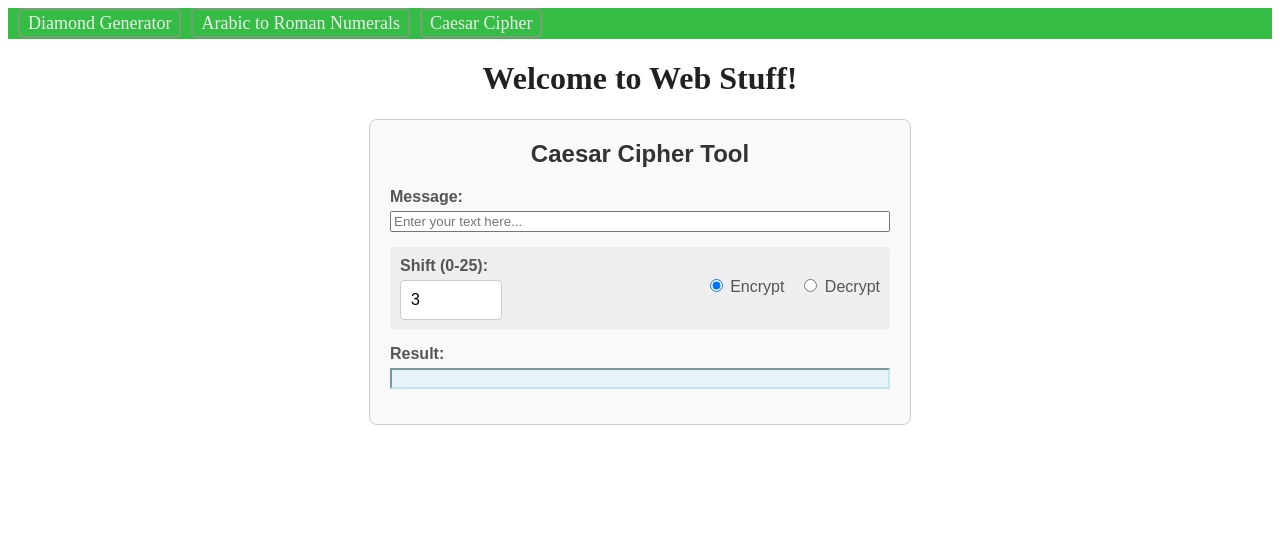
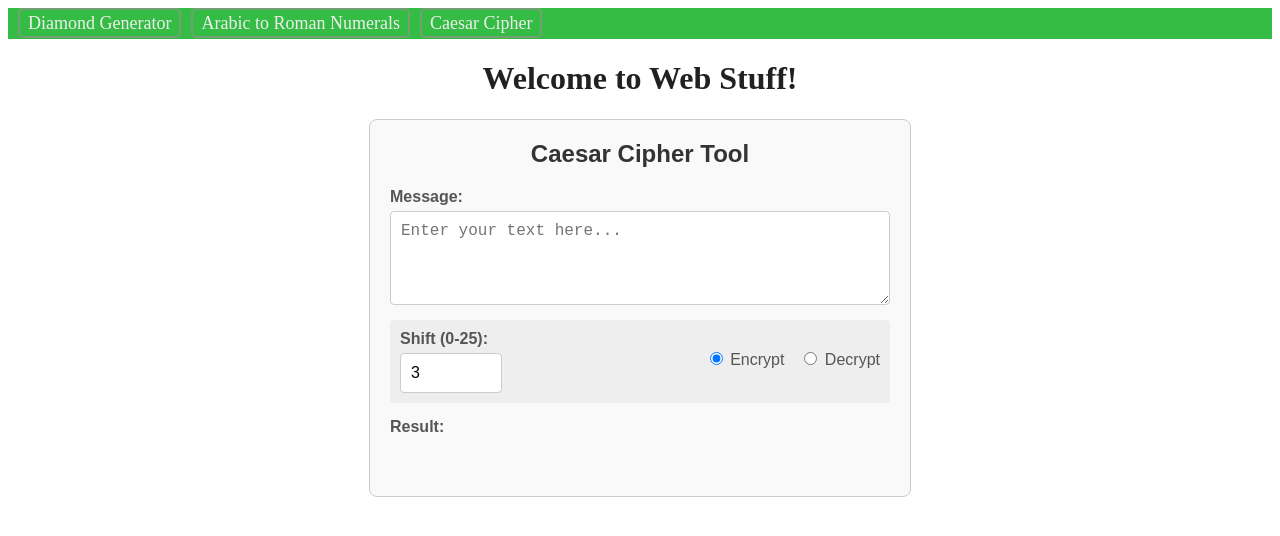
Before and after one commit to nickleus-j/webTrials, an Angular app in the folder WebStuff/: page /caesar-cipher in a window 1280 px wide. Shown: the top 536 px of the page. Built offline with nearby package versions, Linux system fonts and the light colour scheme.

Commit message:
refined Caesar Cipher

```diff
--- a/WebStuff/src/app/caesar-cipher.component/caesar-cipher.component.html
+++ b/WebStuff/src/app/caesar-cipher.component/caesar-cipher.component.html
@@ -3,11 +3,12 @@
 
   <div class="form-group">
     <label for="inputText">Message:</label>
-    <input type="text"
-      id="inputText"
-      [(ngModel)]="this.inputText"
-      (ngModelChange)="processText()"
-      placeholder="Enter your text here..."/>
+    <textarea
+  id="inputText"
+  [ngModel]="inputText"
+  (ngModelChange)="inputText = $event; processText()"
+  placeholder="Enter your text here..."
+  rows="4"></textarea>
   </div>
 
   <div class="controls">
@@ -33,10 +34,6 @@
 
   <div class="form-group">
     <label for="outputText">Result:</label>
-    <input
-      id="outputText"
-      [value]="outputText"
-      readonly
-      class="result-box"/>
+      <h2>{{outputText}}</h2>
   </div>
 </div>
```
